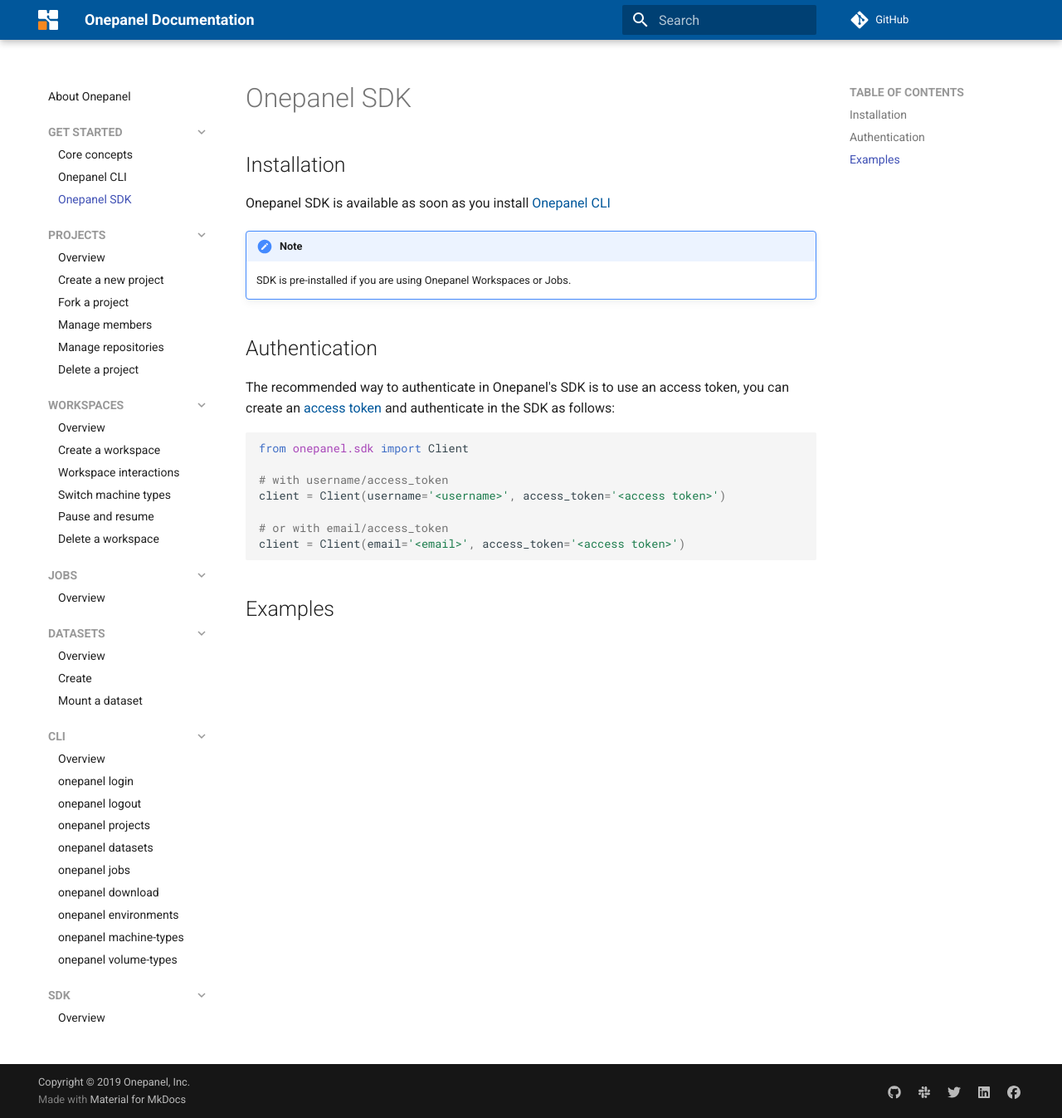
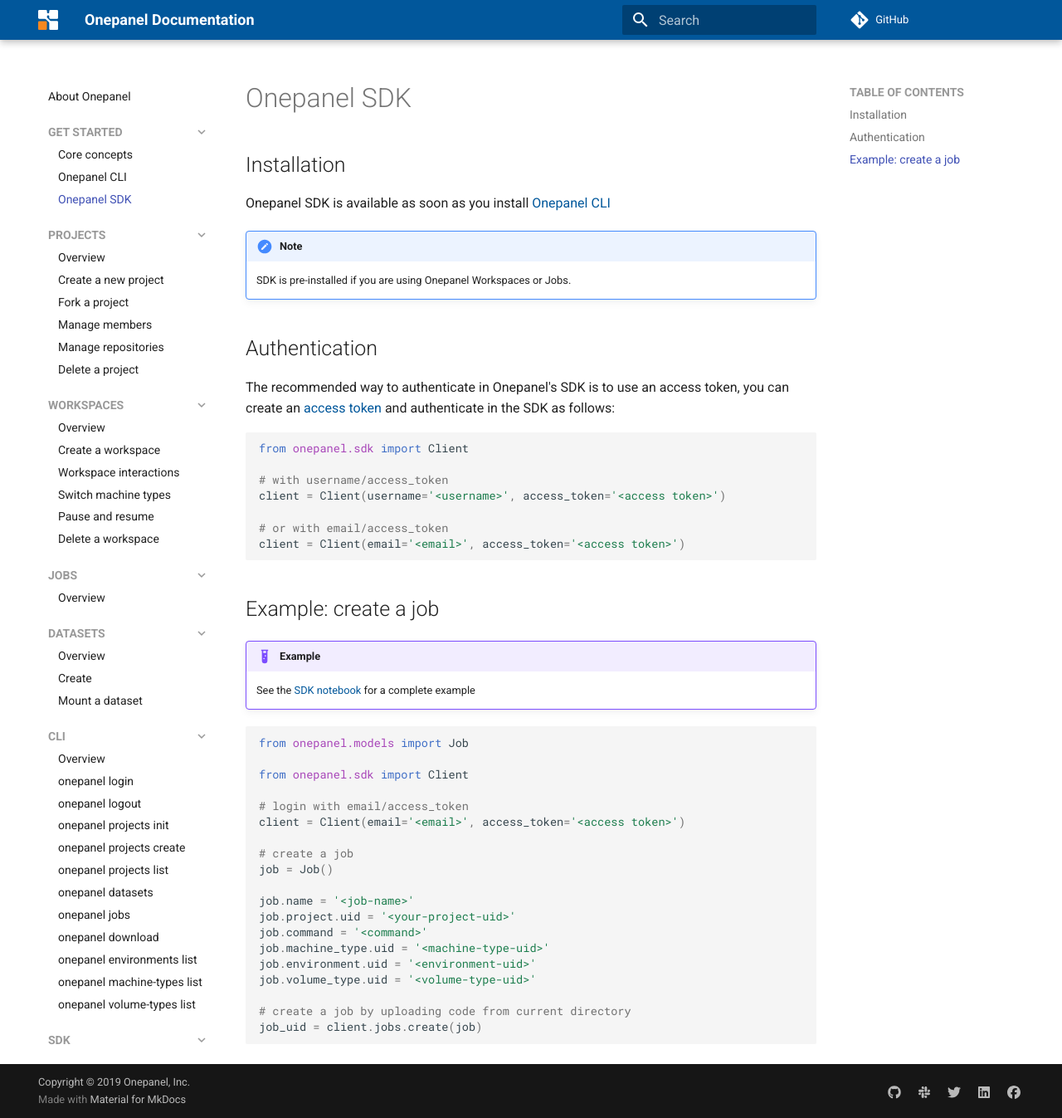
Before and after one commit to onepanelio/docs, an MkDocs documentation site: the page built from docs/start/sdk.md, in a window 1280 px wide and 1347 px high. Shown: the whole window at 83% size. Built offline with MkDocs 1.6.1 and Material for MkDocs 9.7.7, drawn with Linux system fonts in a browser that asks for light colours; comment, search, counter and statistics services are not loaded.

Commit message:
additional cli command docs

````diff
--- a/docs/start/sdk.md
+++ b/docs/start/sdk.md
@@ -19,4 +19,30 @@
 
 ```
 
-## Examples
+## Example: create a job
+
+!!! example "Example"
+    See the <a href="https://github.com/onepanelio/sdk/blob/master/example.ipynb" target="_blank">SDK notebook</a> for a complete example
+
+
+```python
+from onepanel.models import Job
+
+from onepanel.sdk import Client
+
+# login with email/access_token
+client = Client(email='<email>', access_token='<access token>')
+
+# create a job
+job = Job()
+
+job.name = '<job-name>'
+job.project.uid = '<your-project-uid>'
+job.command = '<command>'
+job.machine_type.uid = '<machine-type-uid>'
+job.environment.uid = '<environment-uid>'
+job.volume_type.uid = '<volume-type-uid>'
+
+# create a job by uploading code from current directory
+job_uid = client.jobs.create(job)
+```
--- a/mkdocs.yml
+++ b/mkdocs.yml
@@ -54,13 +54,15 @@
     - Overview: cli/index.md
     - onepanel login: cli/login.md
     - onepanel logout: cli/logout.md
-    - onepanel projects: cli/projects.md
+    - onepanel projects init: cli/projects-init.md
+    - onepanel projects create: cli/projects-create.md
+    - onepanel projects list: cli/projects-list.md
     - onepanel datasets: cli/datasets.md
     - onepanel jobs: cli/jobs.md
     - onepanel download: cli/download.md
-    - onepanel environments: cli/environments.md
-    - onepanel machine-types: cli/machine-types.md
-    - onepanel volume-types: cli/volume-types.md
+    - onepanel environments list: cli/environments-list.md
+    - onepanel machine-types list: cli/machine-types-list.md
+    - onepanel volume-types list: cli/volume-types-list.md
   - SDK:
     - Overview: sdk/index.md
   - Integrations:
````
Also changed, not shown: docs/cli/environments-list.md (added, +11 -0 lines), docs/cli/index.md (+3 -3 lines), docs/cli/login.md (+35 -0 lines), docs/cli/logout.md (+18 -0 lines), docs/cli/machine-types-list.md (added, +11 -0 lines), docs/cli/volume-types-list.md (added, +11 -0 lines), docs/workspaces/index.md (+1 -1 lines), docs/cli/environments.md (deleted), docs/cli/machine-types.md (deleted), docs/cli/projects.md (deleted), docs/cli/volume-types.md (deleted).
